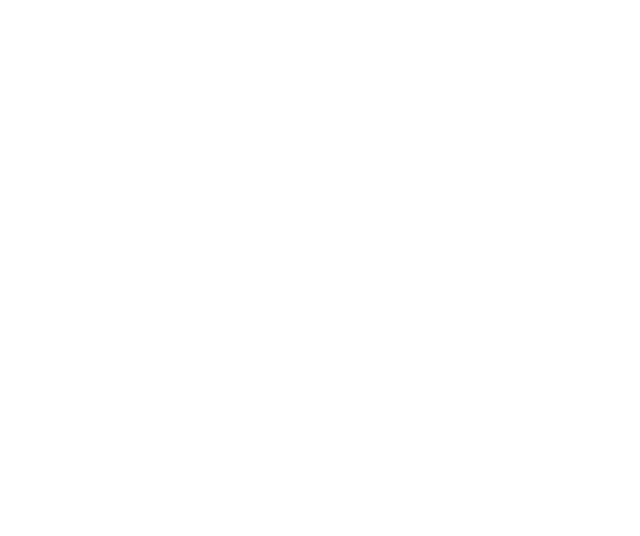
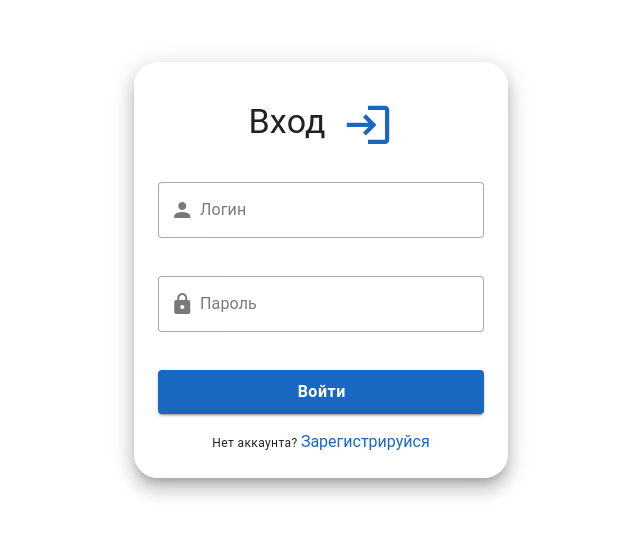
Before and after one commit to Siyavush1411/SceinceFlow, a Vue app: page /login in a window 1280 px wide. Before the commit this address had no page. Shown: the part 130-666 px from the top of the page, without its empty margins (319-959 px from the left). Built offline with nearby package versions, Linux system fonts and the light colour scheme.

Commit message:
added auth function for project

```diff
--- /dev/null
+++ b/src/components/nav-bar.vue
@@ -0,0 +1,35 @@
+<template>
+  <v-app-bar app color="primary" dark>
+    <!-- Левый логотип или кнопка -->
+    <v-app-bar-nav-icon @click="onMenuClick" />
+
+    <!-- Заголовок приложения -->
+    <v-toolbar-title>Моё Приложение</v-toolbar-title>
+
+    <!-- Распихивает элементы вправо -->
+    <v-spacer />
+
+    <!-- Кнопки/иконки справа -->
+    <v-btn icon @click="goToProfile">
+      <v-icon>mdi-account</v-icon>
+    </v-btn>
+
+    <v-btn icon @click="logout">
+      <v-icon>mdi-logout</v-icon>
+    </v-btn>
+  </v-app-bar>
+</template>
+
+<script setup>
+function onMenuClick() {
+  console.log('меню нажато');
+}
+
+function goToProfile() {
+  console.log('профиль');
+}
+
+function logout() {
+  console.log('выход');
+}
+</script>
--- a/src/config/routings/index.js
+++ b/src/config/routings/index.js
@@ -1,5 +1,7 @@
 import { createRouter, createWebHistory } from 'vue-router'
 import RegisterView from '@/pages/register.vue'
+import LoginView from '@/pages/login.vue'
+import Defaul from '@/pages/defaul.vue'
 
 const router = createRouter({
   history: createWebHistory(import.meta.env.BASE_URL),
@@ -8,7 +10,18 @@
       path: '/register',
       name: 'register',
       component: RegisterView
+    },
+    {
+      path: '/login',
+      name: 'login',
+      component: LoginView
+    },
+    {
+      path: '/main',
+      name: 'main',
+      component: Defaul
     }
+
   ]
 })
 
--- /dev/null
+++ b/src/pages/defaul.vue
@@ -0,0 +1,25 @@
+<template>
+    <NavBar
+      @toggle-drawer="toggleDrawer"
+      @open-settings="openSettings"
+      @open-profile="openProfile"
+      @logout="logout"
+    />
+</template>
+
+<script setup>
+import NavBar from '@/components/nav-bar.vue'
+
+function toggleDrawer() {
+  console.log('Открытие меню')
+}
+function openSettings() {
+  console.log('Настройки')
+}
+function openProfile() {
+  console.log('Профиль')
+}
+function logout() {
+  console.log('Выход')
+}
+</script>
--- /dev/null
+++ b/src/pages/helpers/auth_helpers.ts
@@ -0,0 +1,5 @@
+
+export function showSnack(message, snackbar, msg){
+    message.value = msg
+    snackbar.value = true
+ }
--- a/src/pages/login.vue
+++ b/src/pages/login.vue
@@ -0,0 +1,143 @@
+<template>
+  <v-snackbar
+    v-model="errorSnackbar"
+    color="error"
+    timeout="2000"
+    top
+    right
+    absolute
+  >
+  {{ errorMessage }}
+  </v-snackbar>
+  <v-container class="fill-height">
+    <v-row justify="center">
+      <v-col cols="12" sm="8" md="6" lg="4">
+        <v-card class="pa-6 rounded-xl elevation-12" color="rgba(255, 255, 255, 0.9)">
+          <v-card-title class="text-center text-h4 mb-6 primary--text">
+            Вход
+            <v-icon color="primary" large class="ml-2">mdi-login</v-icon>
+          </v-card-title>
+
+          <v-form @submit.prevent="submit" ref="form">
+            <v-text-field
+              v-model="username"
+              :rules="registerRules.Username"
+              label="Логин"
+              prepend-inner-icon="mdi-account"
+              variant="outlined"
+              color="primary"
+              required
+              class="mb-4"
+            ></v-text-field>
+
+            <v-text-field
+              v-model="password"
+              :rules="registerRules.Password"
+              label="Пароль"
+              prepend-inner-icon="mdi-lock"
+              variant="outlined"
+              color="primary"
+              required=true
+              type="password"
+              class="mb-4"
+            ></v-text-field>
+
+              <v-btn
+                type="submit"
+                block
+                size="large"
+                color="primary"
+                class="mt-4"
+                :loading="loading"
+              >
+                Войти
+                <template v-slot:loader>
+                  <v-progress-circular indeterminate></v-progress-circular>
+                </template>
+              </v-btn>
+
+              <div class="text-center mt-4">
+                <span class="text-caption">Нет аккаунта? </span>
+                <router-link to="/register" class="text-primary text-decoration-none">
+                  Зарегистрируйся
+                </router-link>
+              </div>
+            </v-form>
+          </v-card>
+
+          <v-snackbar v-model="successSnackbar" color="success" timeout="2000">
+            Вход прошел успешно!
+          </v-snackbar>
+        </v-col>
+      </v-row>
+    </v-container>
+  </template>
+
+<script setup>
+import { ref } from 'vue'
+import api from '@/config/api'
+import registerRules from './helpers/rules'
+import { showSnack } from './helpers/auth_helpers'
+import { useRouter } from 'vue-router'
+import router from '@/config/routings'
+
+const form = ref(null)
+const username = ref('')
+const password = ref('')
+const loading = ref(false)
+const successSnackbar = ref(false)
+const errorSnackbar = ref(false)
+const errorMessage = ref('')
+
+
+const selectStatusList = [
+  { id: 1, name: 'Преподаватель' },
+  { id: 2, name: 'Магистрант' },
+  { id: 3, name: 'Докторант' }
+]
+
+const submit = async () => {
+  try{
+    const res = await api.post('/login/', {
+      'username': username.value,
+      'password': password.value,
+    })
+    router.push('/default')
+  }
+  catch(error){
+    if(error.response && error.response.status == 401){
+      showSnack(errorMessage, errorSnackbar, "Может в другой вселенной есть такой пользователь, но точно не в этой")
+    }
+    else{
+      showSnack(errorMessage, errorSnackbar, `Сервер временно не отвечат, так что жди ${error}`)
+    }
+  }
+ }
+
+
+</script>
+
+<style scoped>
+.fill-height {
+  width: 100%;
+}
+
+.rounded-xl {
+  border-radius: 24px !important;
+}
+
+.v-card {
+  backdrop-filter: blur(10px);
+  transition: all 0.3s ease;
+}
+
+.v-card-title {
+  letter-spacing: 1px;
+}
+
+.v-btn {
+  text-transform: none;
+  font-weight: 600;
+  letter-spacing: 0.5px;
+}
+</style>
--- a/src/pages/register.vue
+++ b/src/pages/register.vue
@@ -1,4 +1,13 @@
 <template>
+  <v-snackbar
+      v-model="successSnackbar"
+      color="sucsess"
+      timeout="2000"
+      top
+      right
+      absolute
+    ></v-snackbar>
+  {{ errorMessage }}
   <v-container class="fill-height">
     <v-row justify="center">
       <v-col cols="12" sm="8" md="6" lg="4">
@@ -66,6 +75,19 @@
                 class="mb-4"
               ></v-text-field>
 
+              <v-select
+                v-model="selectedStatus"
+                :items="selectStatusList"
+                item-title="name"
+                item-value="id"
+                label="Статус"
+                variant="outlined"
+                color="primary"
+                prepend-inner-icon="mdi-account-badge"
+                required
+                class="mb-4"
+              />
+
               <v-btn
                 type="submit"
                 block
@@ -101,6 +123,9 @@
 import { ref } from 'vue'
 import api from '@/config/api'
 import registerRules from './helpers/rules'
+import { showSnack } from './helpers/auth_helpers'
+import { useRouter } from 'vue-router'
+import router from '@/config/routings'
 
 const form = ref(null)
 const username = ref('')
@@ -110,15 +135,37 @@
 const confirmPassword = ref('')
 const loading = ref(false)
 const successSnackbar = ref(false)
+const successMessage = ref('')
+const errorMessage = ref('')
 
+const selectedStatus = ref(null)
+
+const selectStatusList = [
+  { id: 1, name: 'Преподаватель' },
+  { id: 2, name: 'Магистрант' },
+  { id: 3, name: 'Докторант' }
+]
 
 const submit = async () => {
-  res = await api.post('/register', {
+  try{
+    res = await api.post('/register/', {
       'username': username.value,
-    'name': name.value,
-    'lastname': lastname.value,
-    'password': password.value
+      'first_name': name.value,
+      'last_name': lastname.value,
+      'password': password.value,
+      'status': selectedStatus.value
     })
+    successSnackbar.value = true
+    showSnack(successMessage, successSnackbar, "Регистрация прошла успешно!")
+    localStorage.setItem('access', res.data.token)
+    localStorage.setItem('username', username.value)
+
+    router.push('/default')
+
+  }
+  catch(error){
+    showSnack(errorMessage, successSnackbar, "Ошибка регистрации. Проверьте введенные данные.")
+  }
  }
 
 </script>
```
Lines whose indentation alone changed are shown as unchanged.
